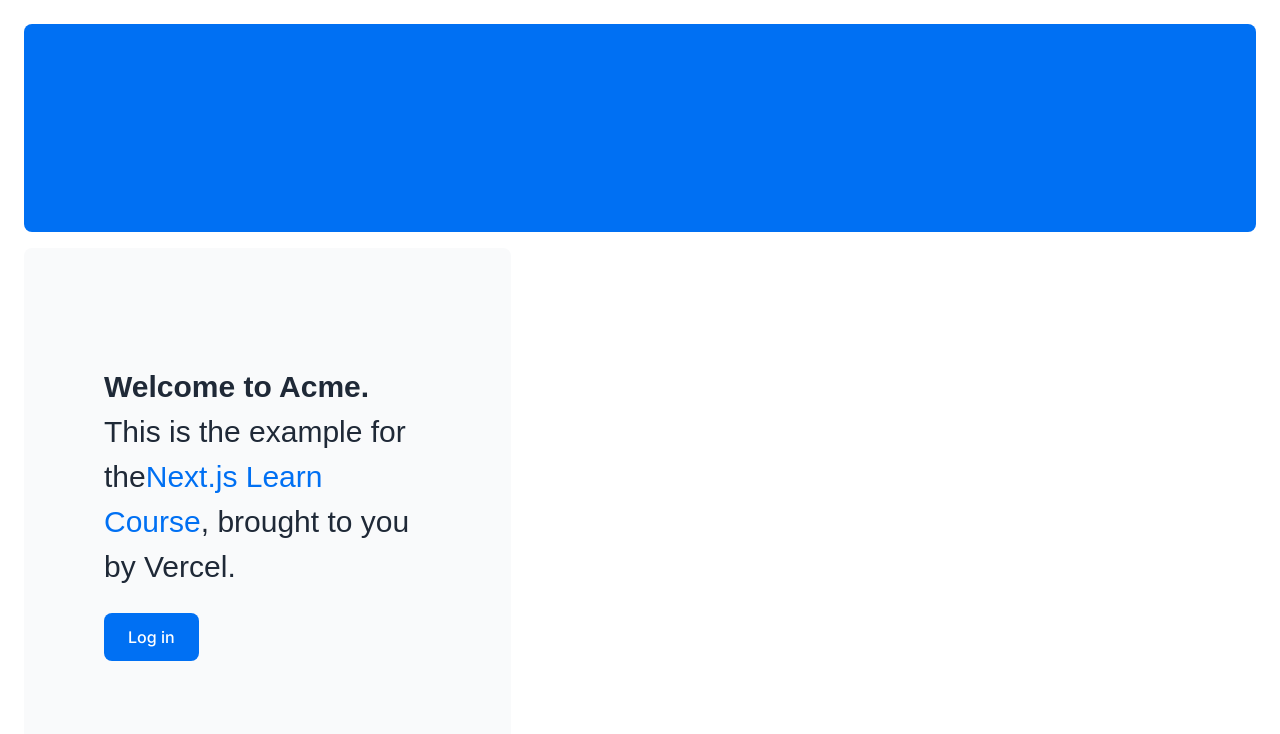
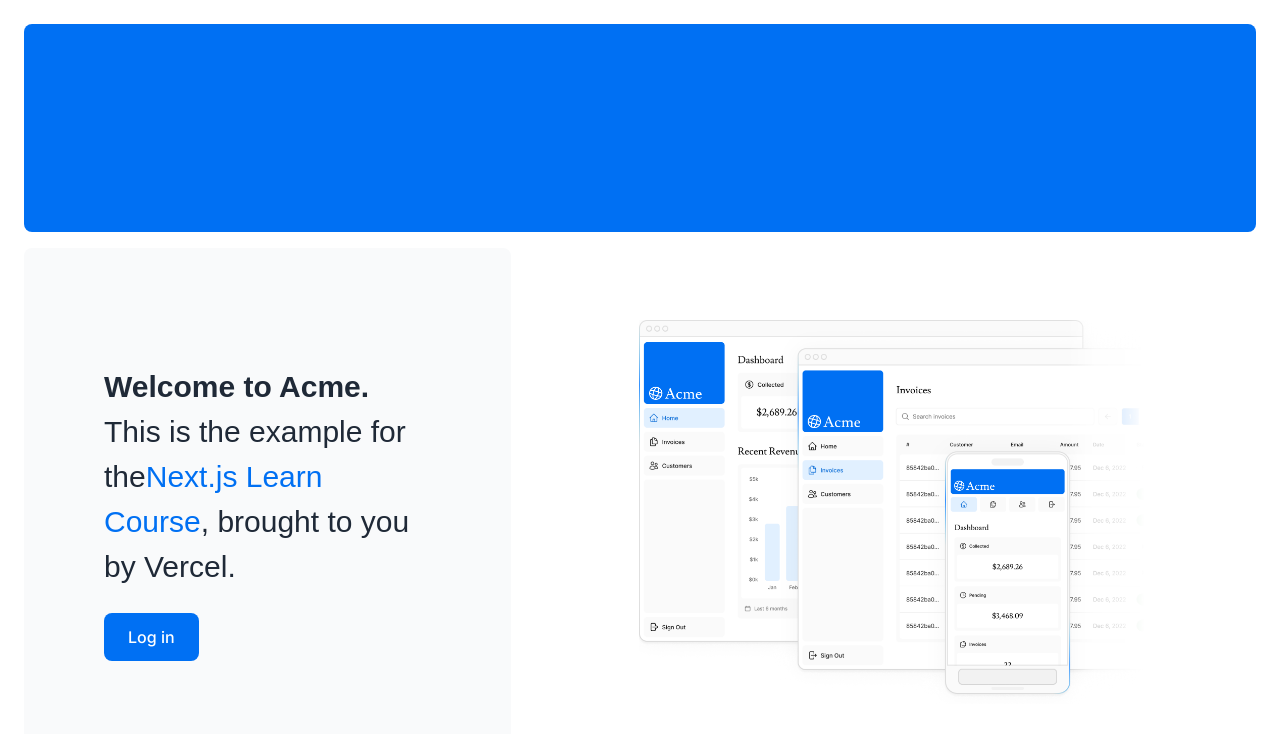
Before and after one commit to potato187/nextjs14-tutorial, a Next.js app: page / in a window 1280 px wide. Shown: the top 734 px of the page. Built offline with nearby package versions, Linux system fonts and the light colour scheme; a web font is replaced by a local one.

Commit message:
completed chapter 3

```diff
--- a/app/page.tsx
+++ b/app/page.tsx
@@ -23,7 +23,20 @@
 					</Link>
 				</div>
 				<div className='flex items-center justify-center p-6 md:w-3/5 md:px-28 md:py-12'>
-					{/* Add Hero Images Here */}
+					<Image
+						src='/hero-desktop.png'
+						width={1000}
+						height={760}
+						className='hidden md:block'
+						alt='Screenshots of the dashboard project showing desktop and mobile versions'
+					/>
+					<Image
+						src='/hero-mobile.png'
+						width={560}
+						height={620}
+						className='block md:hidden'
+						alt='Screenshot of the dashboard project showing mobile version'
+					/>
 				</div>
 			</div>
 		</main>
```
